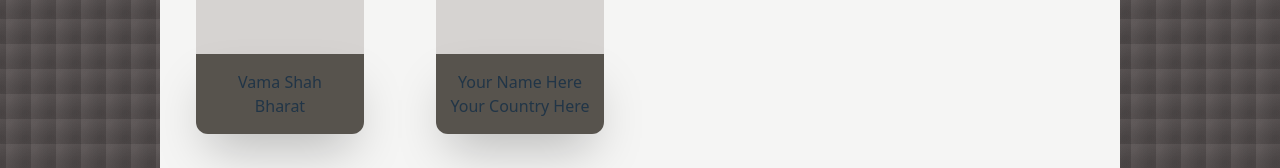
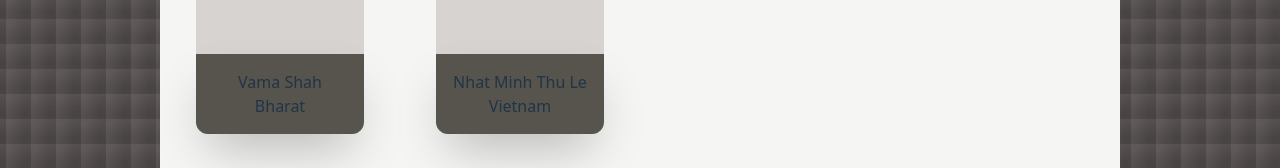
Before and after one commit to CaioCBahlis/IEEECS_Git_Workshop, a React (Vite) app: page / in a window 1280 px wide. Shown: the part 462-630 px from the top of the page. Built offline with nearby package versions, Linux system fonts and the light colour scheme.

Commit message:
add my name

```diff
--- a/src/App.tsx
+++ b/src/App.tsx
@@ -34,8 +34,8 @@ let Contributors: Contributor[] = [
         FirstCommit: true
     },
     {
-        name: "Your Name Here",
-        country: "Your Country Here",
+        name: "Nhat Minh Thu Le",
+        country: "Vietnam",
         FirstCommit: true
     }
 ]
```
